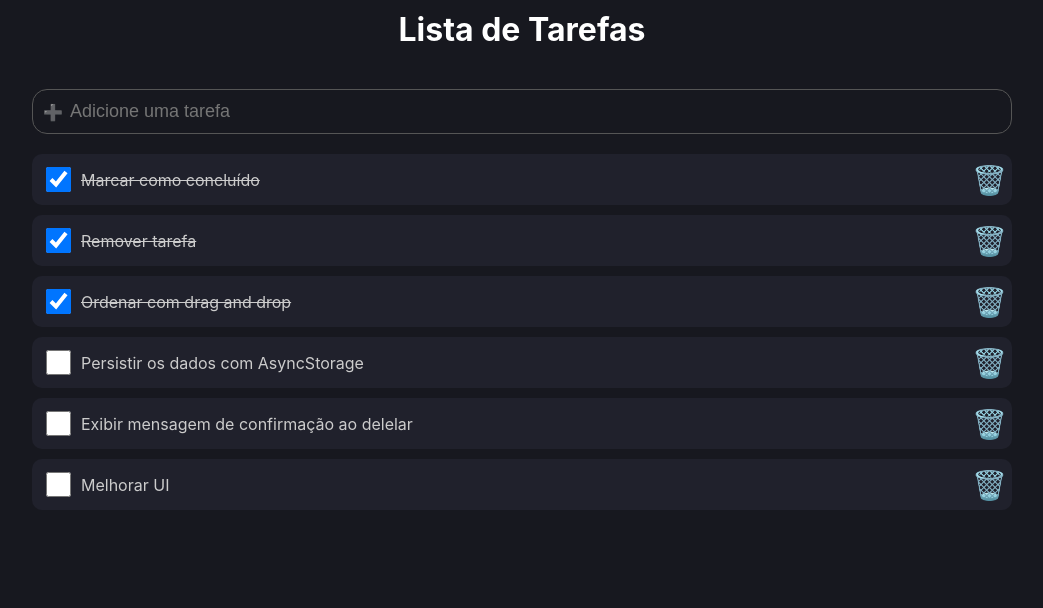
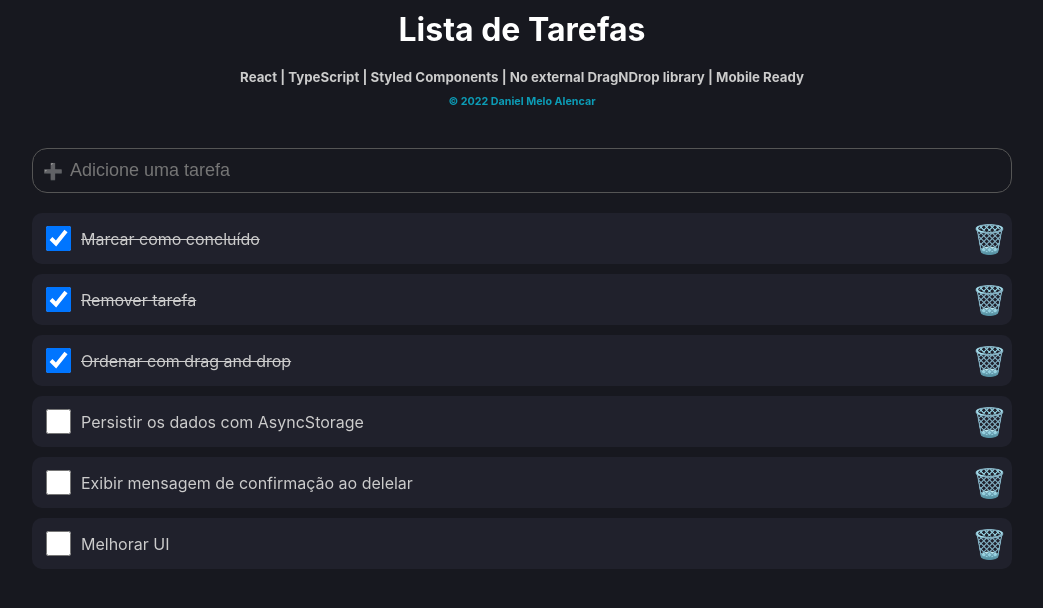
Before and after one commit to danielmeloalencar/todo, a React (Create React App) app: page / in a window 1280 px wide. Shown: the top 608 px of the page, without its empty margins (118-1161 px from the left). Built offline with nearby package versions, Linux system fonts and the light colour scheme.

Commit message:
Copyright e mais infos

```diff
--- a/src/App.styles.ts
+++ b/src/App.styles.ts
@@ -27,3 +27,19 @@ export const Header = styled.h1`
     text-align: center;
     padding-bottom: 20px;
 `;
+
+export const Subtitle = styled.h5`
+    margin: 0;
+    padding: 0;
+    color: #CCC;
+    text-align: center;
+    padding-bottom: 10px;
+`;
+
+export const Copyright = styled.h6`
+    margin: 0;
+    padding: 0;
+    color: #0c9cb6;
+    text-align: center;
+    padding-bottom: 20px;
+`;
--- a/src/App.tsx
+++ b/src/App.tsx
@@ -69,7 +69,8 @@ const App = () => {
     <C.Container>
       <C.Area>
         <C.Header>Lista de Tarefas</C.Header>
-
+        <C.Subtitle>React | TypeScript | Styled Components | No external DragNDrop library | Mobile Ready </C.Subtitle>
+        <C.Copyright>&copy; 2022 Daniel Melo Alencar</C.Copyright>
         <AddArea onEnter={handleAddTask} />
 
         {list.map((item, index) => (
--- a/src/components/ListItem/index.tsx
+++ b/src/components/ListItem/index.tsx
@@ -10,7 +10,7 @@ type Props = {
 export const ListItem = ({ item, onChange, onRemove }: Props) => {
 
     return (
-        <C.Container done={item.done}>
+        <C.Container done={item.done} title="Arraste e solte para ordenar ou clique para marcar como concluído">
             <input type="checkbox"
                 id={item.id.toString()}
                 checked={item.done}
```
